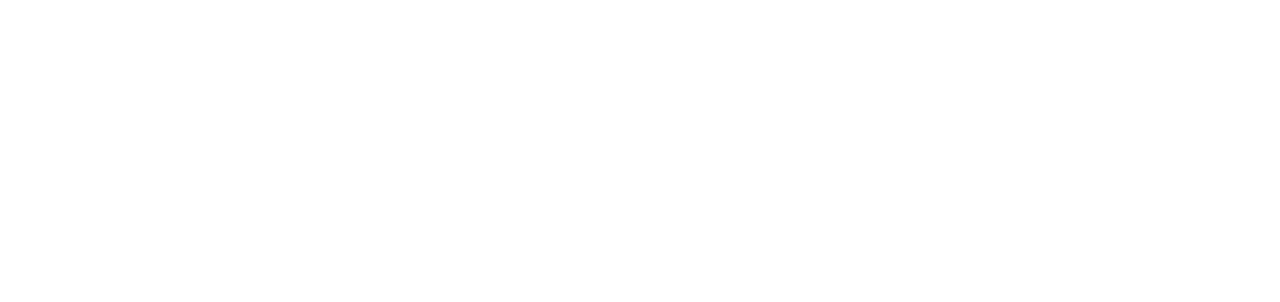
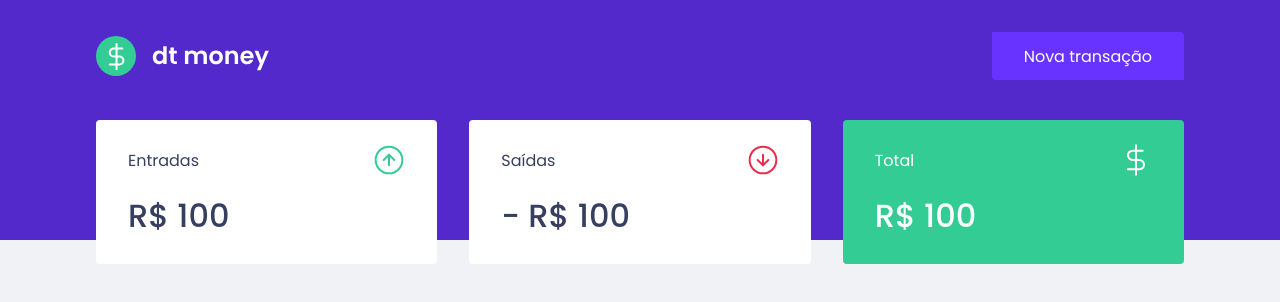
Before and after one commit to mbagatini/ignite-react-js, a React (Create React App) app: page / in a window 1280 px wide. Shown: the top 302 px of the page. Built offline with nearby package versions, Linux system fonts and the light colour scheme.

Commit message:
Dashboard

```diff
--- a/src/App.tsx
+++ b/src/App.tsx
@@ -1,3 +1,13 @@
+import { Dashboard } from "./components/Dashboard";
+import { Header } from "./components/Header";
+import { GlobalStyle } from "./styles/global";
+
 export function App() {
-  return <div className="App"></div>;
+  return (
+    <>
+      <Header />
+      <Dashboard />
+      <GlobalStyle />
+    </>
+  );
 }
--- /dev/null
+++ b/src/components/Dashboard/index.tsx
@@ -0,0 +1,10 @@
+import { Summary } from "../Summary";
+import { Container } from "./styles";
+
+export function Dashboard() {
+  return (
+    <Container>
+      <Summary />
+    </Container>
+  );
+}
--- /dev/null
+++ b/src/components/Dashboard/styles.ts
@@ -0,0 +1,7 @@
+import styled from 'styled-components';
+
+export const Container = styled.main`
+	max-width: 1120px;
+	margin: 0 auto;
+	padding: 2.5rem 1rem;
+`;
--- /dev/null
+++ b/src/styles/global.ts
@@ -0,0 +1,53 @@
+import { createGlobalStyle } from 'styled-components';
+
+export const GlobalStyle = createGlobalStyle`
+	:root {
+		--background: #f0f2f5;
+		--red: #e52e4d;
+		--green: #33cc95;
+		--blue: #5429cc;
+		--blue-light: #6933ff;
+
+		--text-title: #363f5f;
+		--text-body: #969cb3;
+
+		--background: #f0f2f5;
+		--shape: #fff;
+	}
+
+	* {
+		margin: 0;
+		padding: 0;
+		box-sizing: border-box;
+	}
+
+	// Acessibilidade
+	html {
+		@media (max-width: 1080px) {
+			font-size: 93.75%; // 15px
+		}
+
+		@media (max-width: 720px) {
+			font-size: 87.5%; // 14px
+		}
+	}
+
+	body {
+		background: var(--background);
+		-webkit-font-smoothing: antialiased;
+	}
+
+	body, input, textarea, button {
+		font-family: 'Poppins', sans-serif;
+		font-weight: 400;
+	}
+
+	button {
+		cursor: pointer;
+	}
+
+	[disabled] {
+		opacity: 0.6;
+		cursor: not-allowed;
+	}
+`;
```
